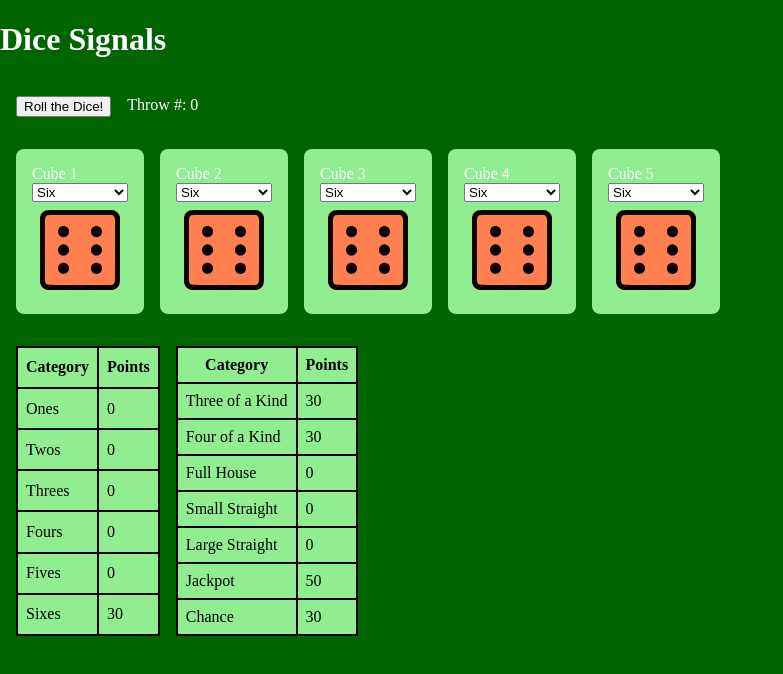
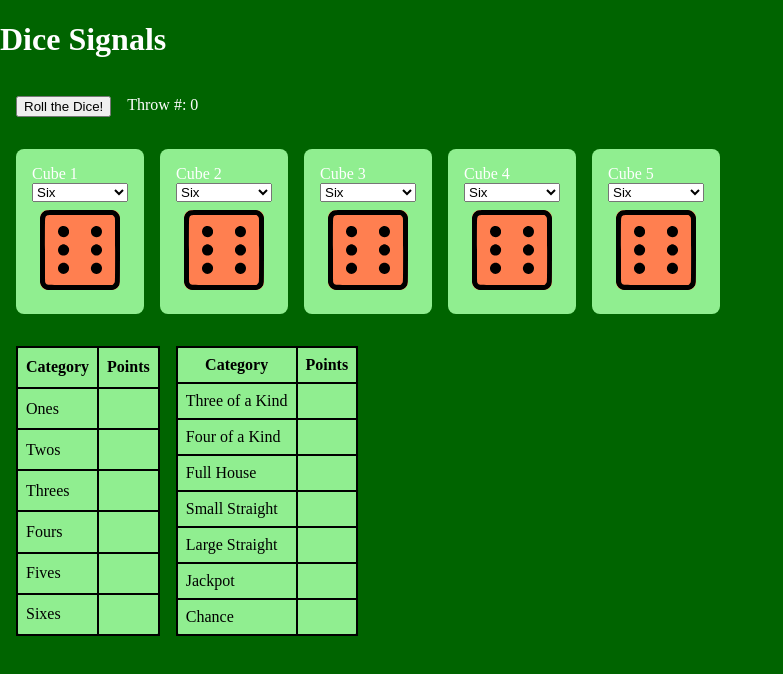
Before and after one commit to devonfw-ng-adv-training/dice-signals, an Angular app: page / in a window 1280 px wide. Shown: the top 674 px of the page, without its empty margins (0-783 px from the left). Built offline with nearby package versions, Linux system fonts and the light colour scheme.

Commit message:
Prepare exercise 2 for signals

```diff
--- a/src/components/casino/casino.component.html
+++ b/src/components/casino/casino.component.html
@@ -38,27 +38,27 @@
     </tr>
     <tr>
       <td>Ones</td>
-      <td>{{ ones() }}</td>
+      <td></td>
     </tr>
     <tr>
       <td>Twos</td>
-      <td>{{ twos() }}</td>
+      <td></td>
     </tr>
     <tr>
       <td>Threes</td>
-      <td>{{ threes() }}</td>
+      <td></td>
     </tr>
     <tr>
       <td>Fours</td>
-      <td>{{ fours() }}</td>
+      <td></td>
     </tr>
     <tr>
       <td>Fives</td>
-      <td>{{ fives() }}</td>
+      <td></td>
     </tr>
     <tr>
       <td>Sixes</td>
-      <td>{{ sixes() }}</td>
+      <td></td>
     </tr>
   </table>
 
@@ -69,31 +69,31 @@
     </tr>
     <tr>
       <td>Three of a Kind</td>
-      <td>{{ threeOfAKind() }}</td>
+      <td></td>
     </tr>
     <tr>
       <td>Four of a Kind</td>
-      <td>{{ fourOfAKind() }}</td>
+      <td></td>
     </tr>
     <tr>
       <td>Full House</td>
-      <td>{{ fullHouse() }}</td>
+      <td></td>
     </tr>
     <tr>
       <td>Small Straight</td>
-      <td>{{ smallStraight() }}</td>
+      <td></td>
     </tr>
     <tr>
       <td>Large Straight</td>
-      <td>{{ largeStraight() }}</td>
+      <td></td>
     </tr>
     <tr>
       <td>Jackpot</td>
-      <td>{{ jackpot() }}</td>
+      <td></td>
     </tr>
     <tr>
       <td>Chance</td>
-      <td>{{ chance() }}</td>
+      <td></td>
     </tr>
   </table>
 </div>
--- a/src/components/casino/casino.component.ts
+++ b/src/components/casino/casino.component.ts
@@ -37,29 +37,16 @@ export class CasinoComponent {
   cube4 = signal<number>(6);
   cube5 = signal<number>(6);
 
-  allDice = computed(() => [
-    0,
-    this.cube1(),
-    this.cube2(),
-    this.cube3(),
-    this.cube4(),
-    this.cube5(),
-  ]);
+  // Todo Use signals to compute the result table here using the values of the cube signals above.
 
-  ones = computed(() => computePointsOfOneKind(this.allDice(), 1));
-  twos = computed(() => computePointsOfOneKind(this.allDice(), 2));
-  threes = computed(() => computePointsOfOneKind(this.allDice(), 3));
-  fours = computed(() => computePointsOfOneKind(this.allDice(), 4));
-  fives = computed(() => computePointsOfOneKind(this.allDice(), 5));
-  sixes = computed(() => computePointsOfOneKind(this.allDice(), 6));
+  /* ones =
+     twos =
+  */
 
-  threeOfAKind = computed(() => computeThreeOfAKind(this.allDice()));
-  fourOfAKind = computed(() => computeFourOfAKind(this.allDice()));
-  fullHouse = computed(() => computeFullHouse(this.allDice()));
-  smallStraight = computed(() => computeSmallStraight(this.allDice()));
-  largeStraight = computed(() => computeLargeStraight(this.allDice()));
-  jackpot = computed(() => computeJackpot(this.allDice()));
-  chance = computed(() => computeChance(this.allDice()));
+  // You can use the dice.util.ts utility to calculate the actual results for the categories (Ones, Twos, Full House, etc..)
+  // or try to write yout own computation.
+
+  // Add the coputed values to the table that is prepared in the template.
 
   onCubeChange(result: DiceResult | null) {
     if (result?.points) {
```
